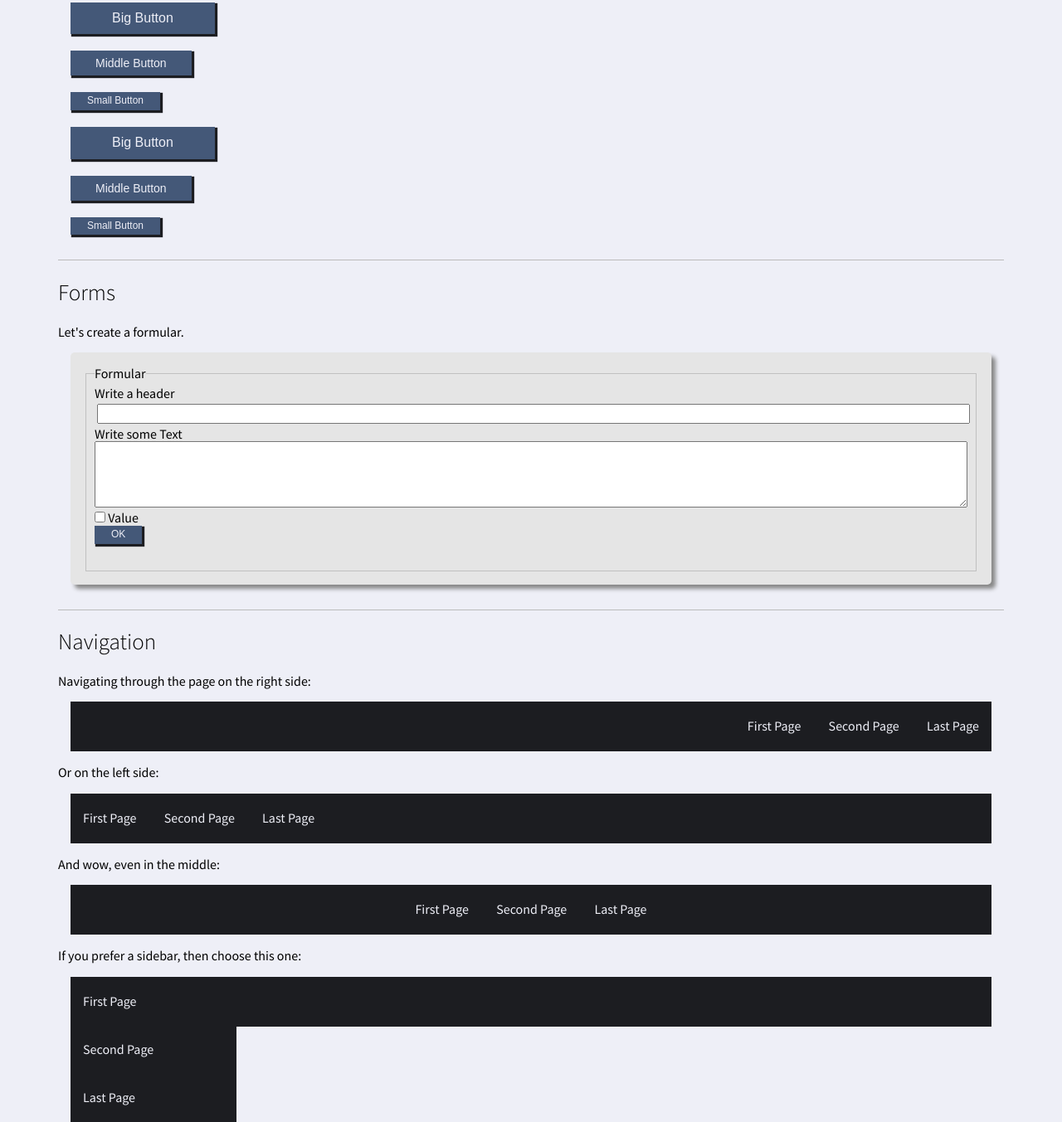
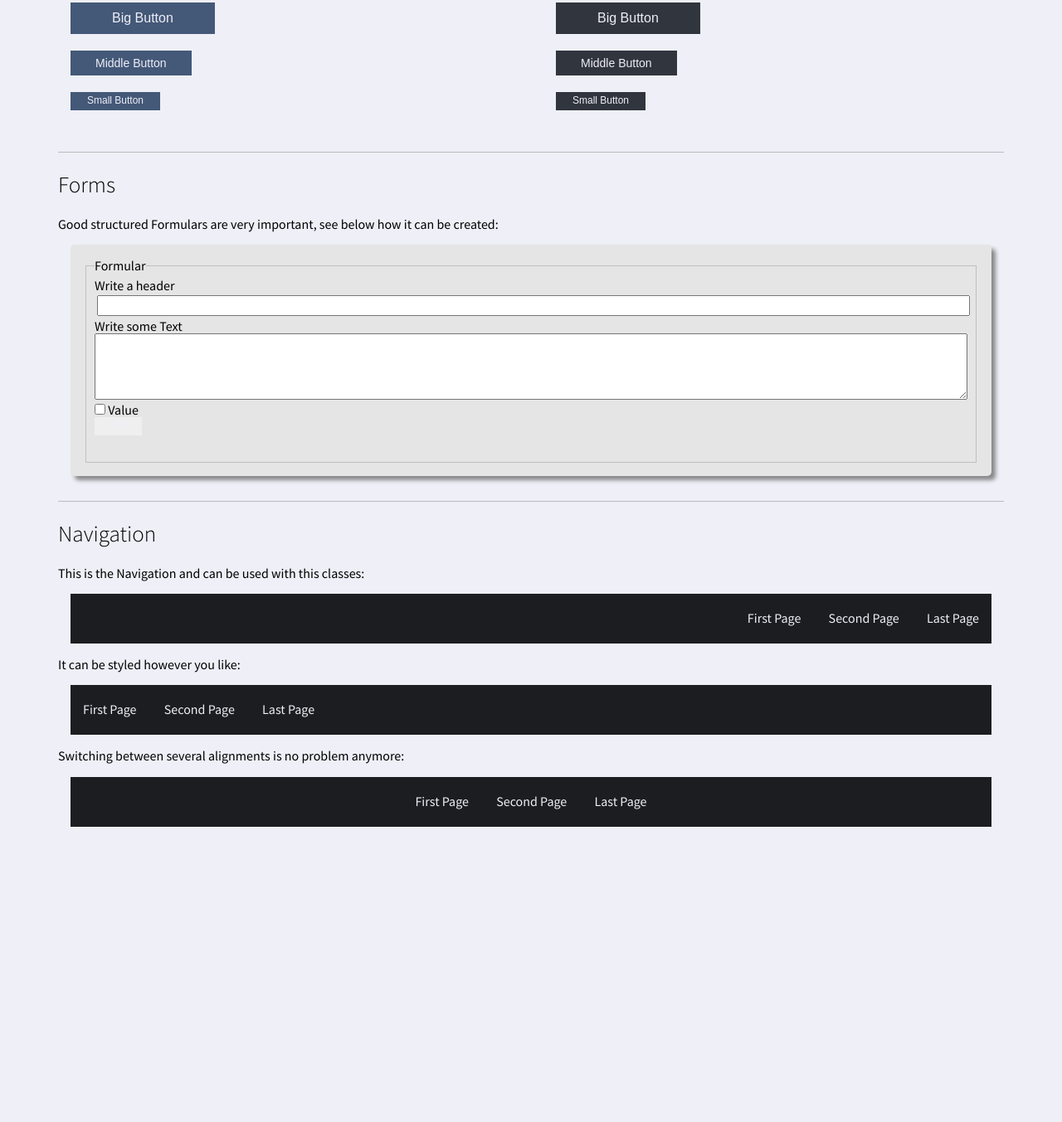
Before and after one commit to FHS-TeamAwesome/trawl-guidelines, a website: page components.html in a window 1280 px wide. Shown: the part 1327-2680 px from the top of the page at 83% size. After the commit the page ends 2354 px from the top, so only its background shows below. Drawn offline with Linux system fonts and the light colour scheme.

Commit message:
added some changes

```diff
--- a/components.html
+++ b/components.html
@@ -38,7 +38,7 @@
                 <section class="page-section">
                     <h2 id="brand">Ordred Lists</h2>
                     <p class="page-section-description">
-                        Ordred list is below.
+                        Ordred lists can be used to structure several elements from the same group hirachically:
                     </p>
                     <div class="page-section-demo">
                         <ol class="list list-striped">
@@ -55,7 +55,7 @@
                 <section class="page-section">
                     <h2 id="brand">Unordred Lists</h2>
                     <p class="page-section-description">
-                        Unordred list is below.
+                        Unordred list can be used to list up different elements from the same group:
                     </p>
                     <div class="page-section-demo">
                         <ul class="list list-striped">
@@ -72,7 +72,7 @@
                 <section class="page-section">
                     <h2 id="brand">Links</h2>
                     <p class="page-section-description">
-                        Common link
+                        A common link provids to switch to another domain which is attached on a key word:
                     </p>
                     <div class="page-section-demo">
                         <a class="link"
@@ -82,7 +82,7 @@
 
                     </div>
                     <p class="page-section-description">
-                        Action link
+                        Clicking an action link means that something happens if it is clicked, like an "apply here"-link:
                     </p>
                     <div class="page-section-demo">
                         <a class="link link-action"
@@ -97,16 +97,21 @@
                     <p class="page-section-description">
                         Best Buttons to choose.
                     </p>
-                    <div class="page-section-demo">
-                        <button class="btn btn-big"> Big Button </button>
-                        <button class="btn btn-middle">Middle Button</button>
-                        <button class="btn btn-small">Small Button</button>
-                    </div>
-
-                    <div class="page-section-demo">
-                        <button class="btn btn-big"> Big Button </button>
-                        <button class="btn btn-middle">Middle Button</button>
-                        <button class="btn btn-small">Small Button</button>
+                    <div class="row">
+                        <div class="col-md-6">
+                            <div class="page-section-demo">
+                                <button class="btn btn-big btn-color-blue"> Big Button </button>
+                                <button class="btn btn-middle btn-color-blue">Middle Button</button>
+                                <button class="btn btn-small btn-color-blue">Small Button</button>
+                            </div>
+                        </div>
+                        <div class="col-md-6">
+                            <div class="page-section-demo">
+                                <button class="btn btn-big btn-color-light"> Big Button </button>
+                                <button class="btn btn-middle btn-color-light">Middle Button</button>
+                                <button class="btn btn-small btn-color-light">Small Button</button>
+                            </div>
+                        </div>
                     </div>
                     <div class="page-section-code">
 
@@ -115,7 +120,7 @@
                 <section class="page-section">
                     <h2 id="brand">Forms</h2>
                     <p class="page-section-description">
-                        Let's create a formular.
+                        Good structured Formulars are very important, see below how it can be created:
                     </p>
                     <div class="page-section-demo">
                         <form class="form">
@@ -139,7 +144,7 @@
                 <section class="page-section">
                     <h2>Navigation</h2>
                     <p class="page-section-description">
-                        Navigating through the page on the right side:
+                        This is the Navigation and can be used with this classes:
                     </p>
                     <div class="page-section-demo">
 
@@ -162,7 +167,7 @@
 
                     </div>
                     <p class="page-section-description">
-                        Or on the left side:
+                        It can be styled however you like:
                     </p>
                     <div class="page-section-demo">
                             <nav class="navigation" id="navigation">
@@ -183,7 +188,7 @@
 
                     </div>
                     <p class="page-section-description">
-                        And wow, even in the middle:
+                        Switching between several alignments is no problem anymore:
                     </p>
                     <div class="page-section-demo">
                             <nav class="navigation" id="navigation">
@@ -203,28 +208,6 @@
                     <div class="page-section-code">
 
                     </div>
-                    <p class="page-section-description">
-                        If you prefer a sidebar, then choose this one:
-                    </p>
-                    <div class="page-section-demo">
-                            <nav class="navigation" id="navigation">
-                                <ul class="list-inline navigation-list list-sidebar">
-                                    <li>
-                                        <a href="#brand">First Page</a>
-                                    </li>
-                                    <li>
-                                        <a href="#navigation">Second Page</a>
-                                    </li>
-                                    <li>
-                                        <a href="#components">Last Page</a>
-                                    </li>
-                                </ul>
-                            </nav>
-
-                    </div>
-                    <div class="page-section-code">
-
-                    </div>
                 </section>
             </section>
         </div>
--- a/styles/scss/_btn.scss
+++ b/styles/scss/_btn.scss
@@ -1,6 +1,4 @@
 .btn {
-    box-shadow: 2px 2px 1px 1px #1C1D21;
-    background-color: #445878;
     color: #EEEFF7;
     border: none;
     margin-bottom: 20px;
@@ -8,7 +6,7 @@
 }
 
 .btn:hover {
-    background-color: #92C9CF;
+    background-color: $highlightColor;
 }
 
 .btn-big {
@@ -25,3 +23,12 @@
     padding: 4px 20px 4px 20px;
     font-size: 12px;
 }
+
+.btn-color-blue{
+    background-color: $primaryColor;
+
+}
+
+.btn-color-light{
+    background-color: $accentColor;
+}
```
Also changed, not shown: css/main.css, 1 other file.
